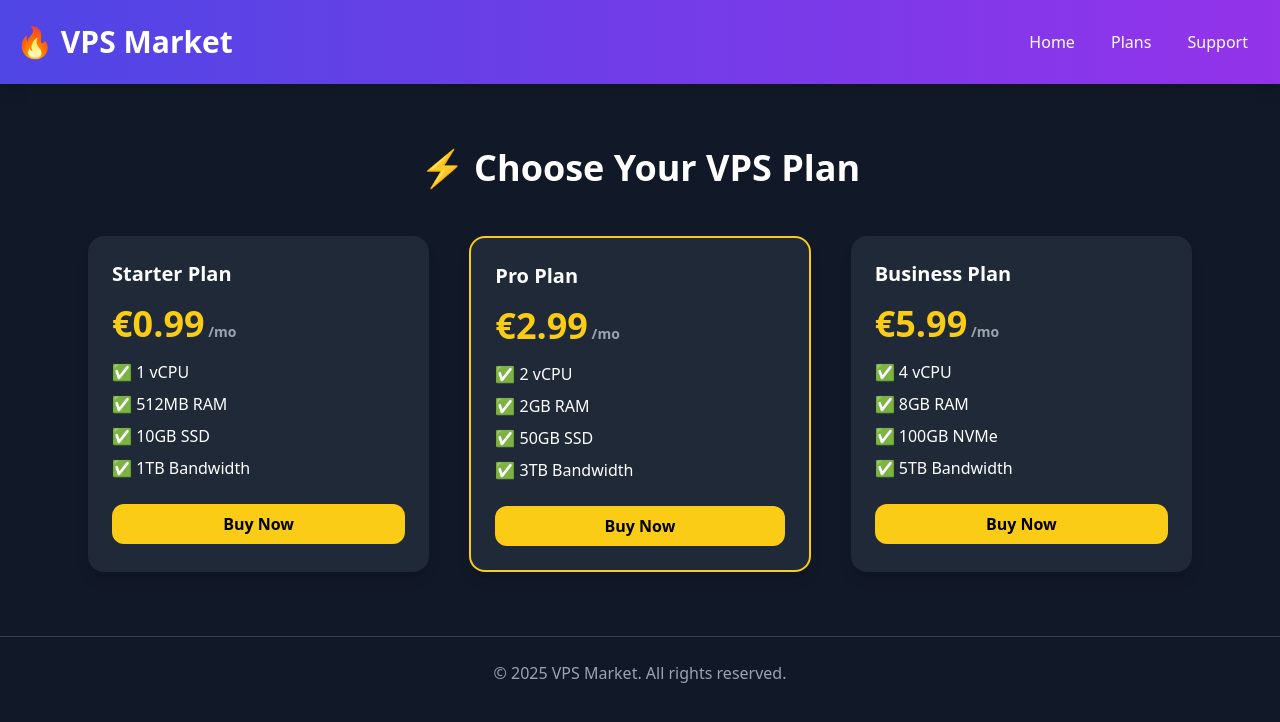
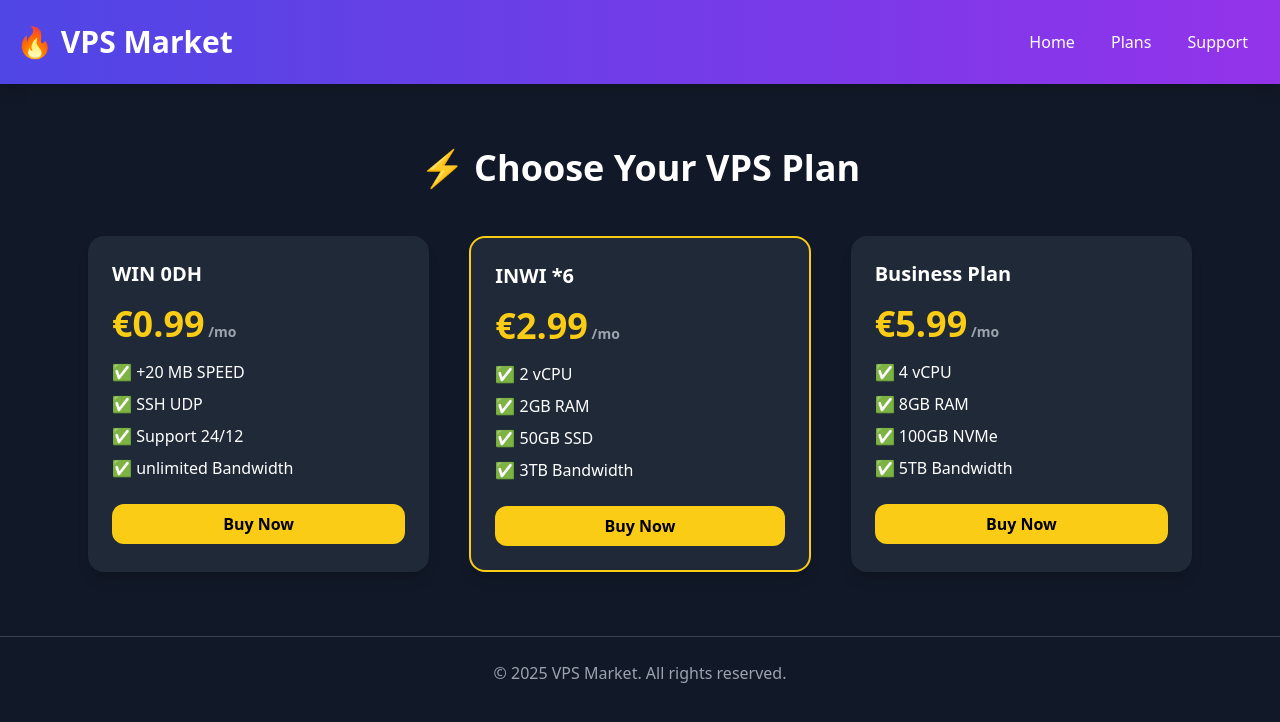
Before and after one commit to hq-mp/pp, a plain HTML site: page index.html in a window 1280 px wide. Drawn offline with nearby package versions, Linux system fonts and the light colour scheme.

Commit message:
Update index.html

```diff
--- a/index.html
+++ b/index.html
@@ -25,20 +25,20 @@
     <div class="grid grid-cols-1 md:grid-cols-3 gap-10">
       <!-- Plan 1 -->
       <div class="bg-gray-800 rounded-2xl p-6 shadow-lg hover:scale-105 transition-transform">
-        <h3 class="text-xl font-semibold mb-4">Starter Plan</h3>
+        <h3 class="text-xl font-semibold mb-4">WIN 0DH</h3>
         <p class="text-4xl font-bold text-yellow-400 mb-4">€0.99<span class="text-sm text-gray-400"> /mo</span></p>
         <ul class="mb-6 space-y-2">
-          <li>✅ 1 vCPU</li>
-          <li>✅ 512MB RAM</li>
-          <li>✅ 10GB SSD</li>
-          <li>✅ 1TB Bandwidth</li>
+          <li>✅ +20 MB SPEED</li>
+          <li>✅ SSH UDP</li>
+          <li>✅ Support 24/12</li>
+          <li>✅ unlimited Bandwidth</li>
         </ul>
         <button class="w-full bg-yellow-400 hover:bg-yellow-300 text-black font-bold py-2 px-4 rounded-xl">Buy Now</button>
       </div>
 
       <!-- Plan 2 -->
       <div class="bg-gray-800 rounded-2xl p-6 shadow-lg hover:scale-105 transition-transform border-2 border-yellow-400">
-        <h3 class="text-xl font-semibold mb-4">Pro Plan</h3>
+        <h3 class="text-xl font-semibold mb-4">INWI *6</h3>
         <p class="text-4xl font-bold text-yellow-400 mb-4">€2.99<span class="text-sm text-gray-400"> /mo</span></p>
         <ul class="mb-6 space-y-2">
           <li>✅ 2 vCPU</li>
```
